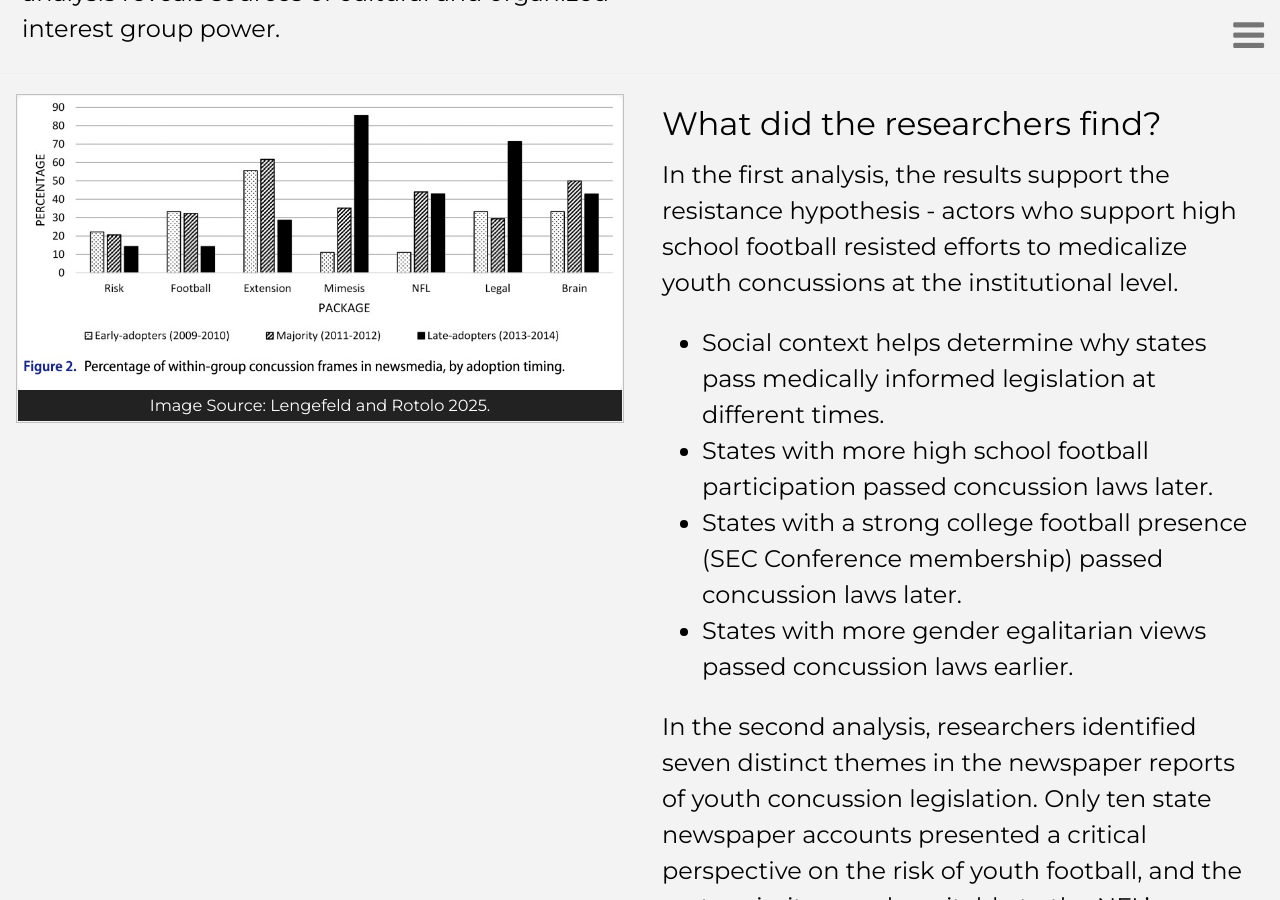
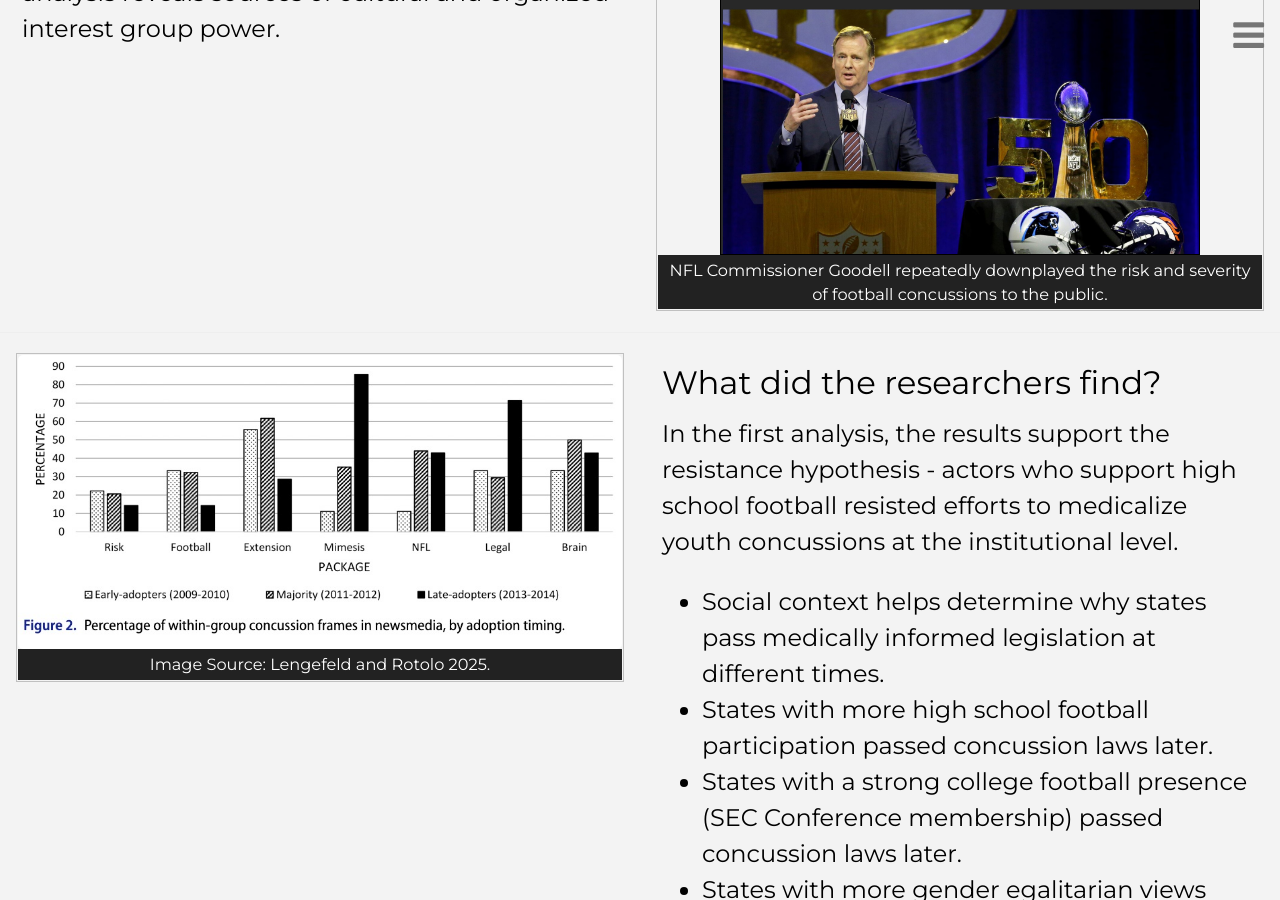
Before and after one commit to resilience1/resilience1.github.io, a Jekyll site: the page built from research/concussion.html, in a window 1280 px wide and 900 px high, scrolled down 1981 px. Built offline with Jekyll 4.4.1, drawn with Linux system fonts in a browser that asks for light colours; nearby versions of some CDN libraries; some of the changed text lies outside the part shown.

Commit message:
Update concussion.html

```diff
--- a/research/concussion.html
+++ b/research/concussion.html
@@ -230,6 +230,15 @@
 				</figcaption>
 			</figure>
 		</div>
+		<div class="w3-half w3-container">
+			<figure class="item">
+			<img height="400" class="displayed" src="/img/Goodell_AJC.jpg" alt="concussion themes"
+			     style="border:1px solid black; align:middle">
+				<figcaption class="caption">NFL Commissioner Goodell repeatedly downplayed
+					the risk and severity of football concussions to the public.
+				</figcaption>
+			</figure>
+		</div>
 	</div>
 	<hr>
 
@@ -266,15 +275,6 @@
 					prime example of the contested process of counterframing.
 					<br>
 				</h2>
-			<div class="w3-half w3-container">
-			<figure class="item">
-			<img height="400" class="displayed" src="/img/Goodell_AJC.jpg" alt="concussion themes"
-			     style="border:1px solid black; align:middle">
-				<figcaption class="caption">NFL Commissioner Goodell repeatedly downplayed
-					the risk and severity of football concussions to the public.
-				</figcaption>
-			</figure>
-			</div>
 		</div>
 
 	</div>
```
